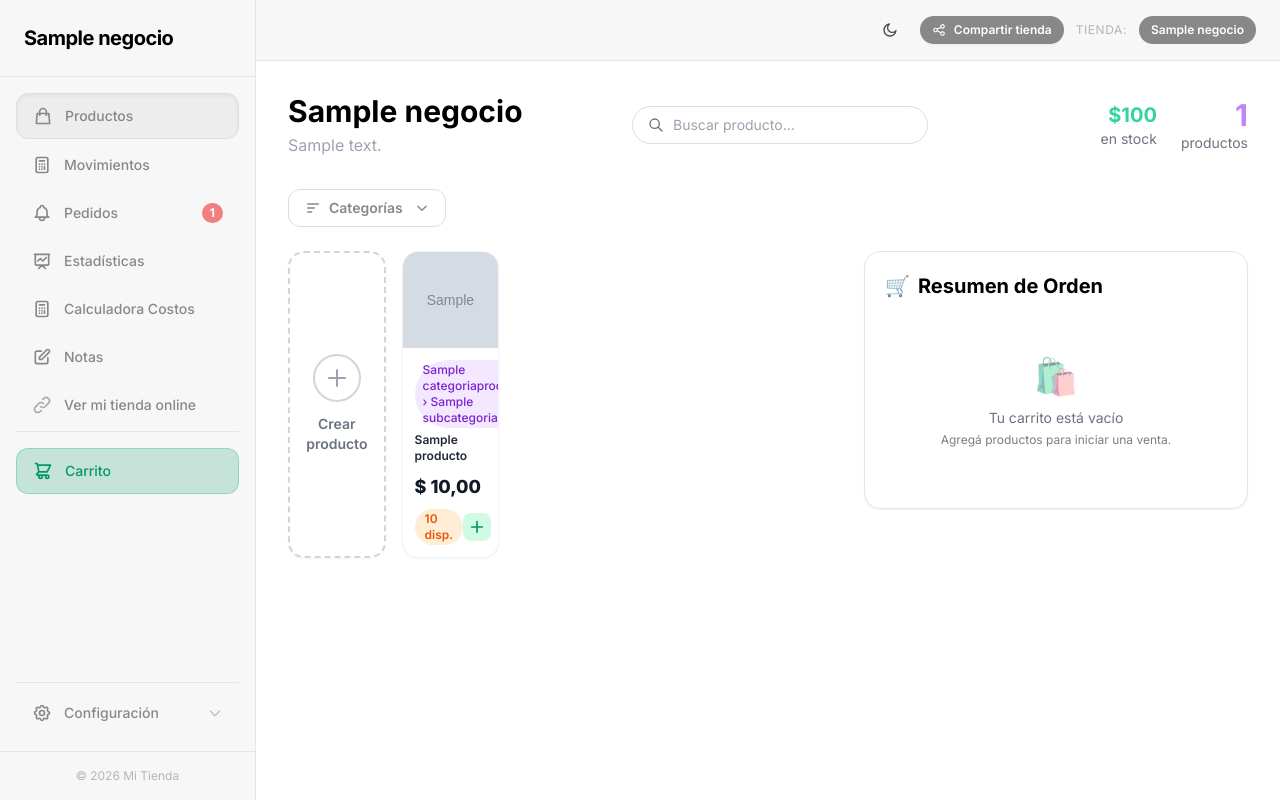
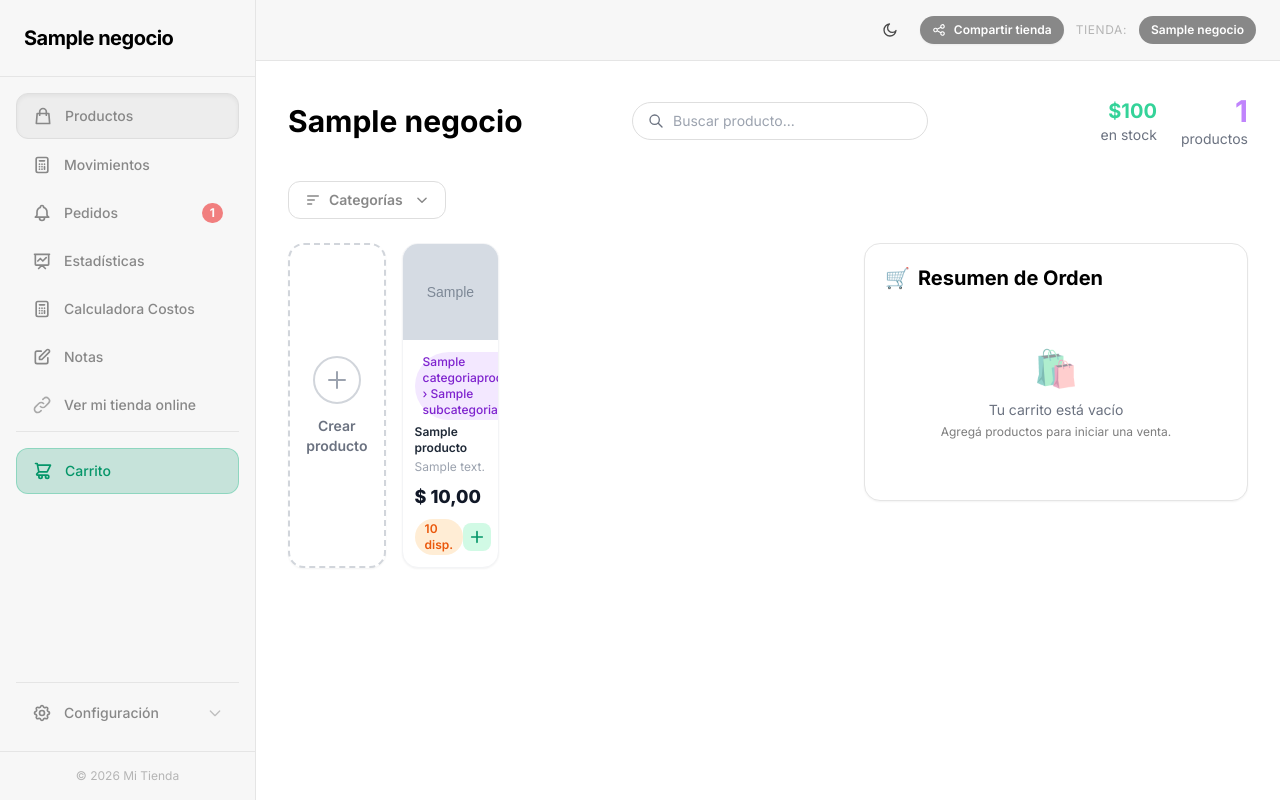
Before and after one commit to Maxii9/Dulce_Detalle, a Django app: page /1/gestion/ in a window 1280 px wide. Run offline with Django 5.2, Linux system fonts and the light colour scheme; a user stored in the database is signed in; tables that the repository leaves empty hold one stand-in row (values such as "Sample post"); grey boxes marked "Sample" are stand-in pictures; some libraries are stand-ins or nearby versions.

Commit message:
feat correccion de valores

```diff
--- a/dulce_detalle/app/templates/productos/form.html
+++ b/dulce_detalle/app/templates/productos/form.html
@@ -316,7 +316,7 @@
       </div>
 
       <!-- Descripción -->
-      <div style="display:none;">
+      <div>
         <label class="block text-sm font-semibold text-gray-300 mb-2">Descripción</label>
         <textarea name="descripcion" id="descripcion" rows="3"
                   placeholder="Descripción opcional del producto..." maxlength="500"
--- a/dulce_detalle/app/templates/productos/lista.html
+++ b/dulce_detalle/app/templates/productos/lista.html
@@ -11,7 +11,6 @@
     <h1 class="text-3xl font-bold text-content-title flex items-center gap-3">
       {{ negocio.nombre }}
     </h1>
-    <p class="text-gray-400 mt-1">{{ negocio.descripcion }}</p>
   </div>
 
   <!-- Centro: Búsqueda -->
@@ -208,6 +207,9 @@ document.addEventListener('click', function(e) {
       </span>
       <!-- Nombre -->
       <p class="text-xs text-gray-800 font-semibold leading-snug line-clamp-2">{{ producto.nombre }}</p>
+      {% if producto.descripcion %}
+        <p class="text-xs text-gray-400 leading-snug line-clamp-2 mt-0.5">{{ producto.descripcion }}</p>
+      {% endif %}
       <!-- Precio de venta -->
       <p class="text-lg font-extrabold text-gray-900 mt-auto pt-2">$ {{ producto.precio }}</p>
 
```
